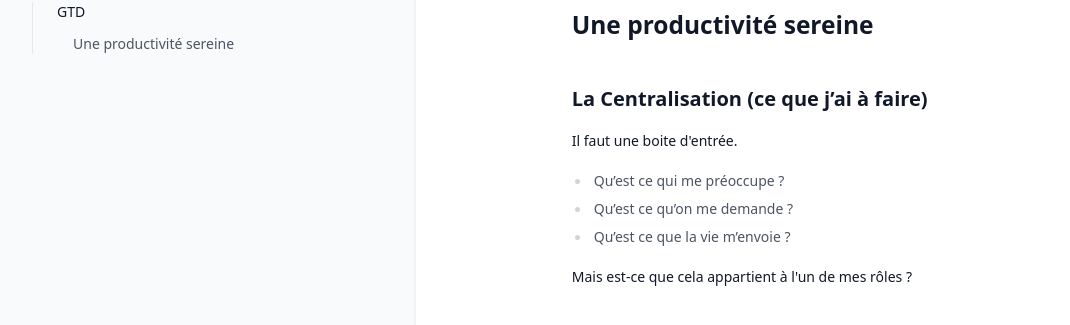
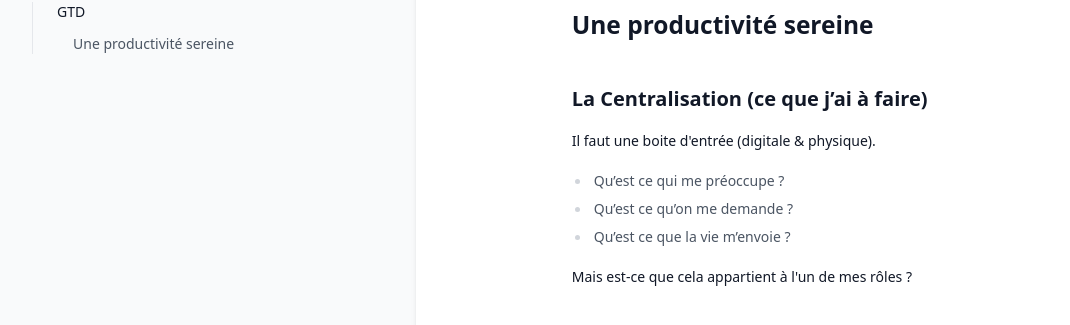
Before and after one commit to greglejeune/ebook, a Jekyll site: the page built from _gdp/2025-01-01-productivite.md, in a window 1280 px wide. Shown: the part 126-451 px from the top of the page, without its empty margins (0-1070 px from the left). Built offline with Jekyll 4.4.1, drawn with Linux system fonts in a browser that asks for light colours.

Commit message:
Update 2025-01-01-productivite.md

```diff
--- a/_gdp/2025-01-01-productivite.md
+++ b/_gdp/2025-01-01-productivite.md
@@ -10,7 +10,7 @@ source : "https://www.youtube.com/watch?v=i1K_IVTvXpY"
 ## La Centralisation (ce que j'ai à faire)
 
 <p style="text-align: justify;">
-  <strong>Il faut une boite d'entrée.</strong>
+  <strong>Il faut une boite d'entrée (digitale & physique).</strong>
 </p>
 
 - Qu'est ce qui me préoccupe ?
```
